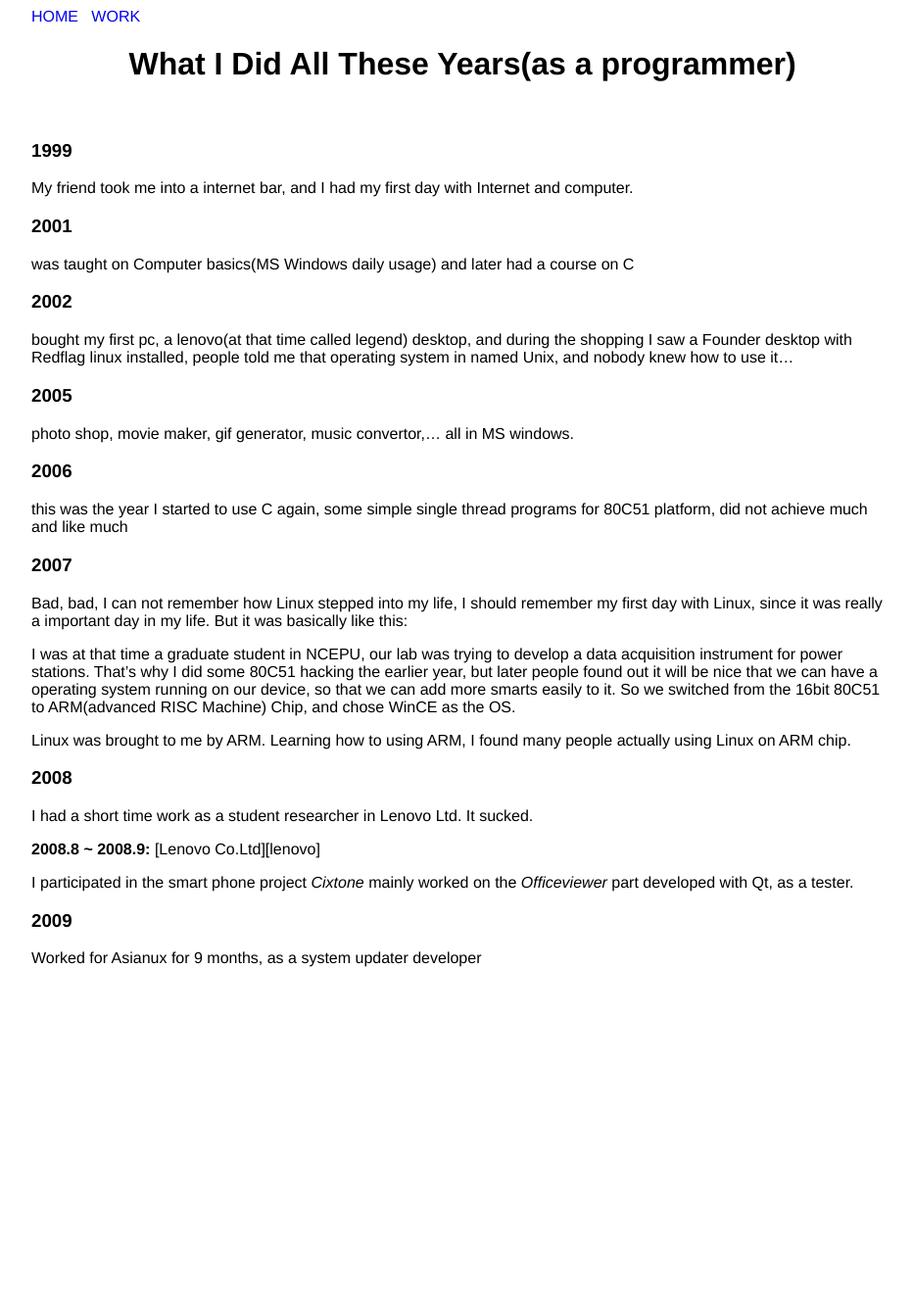
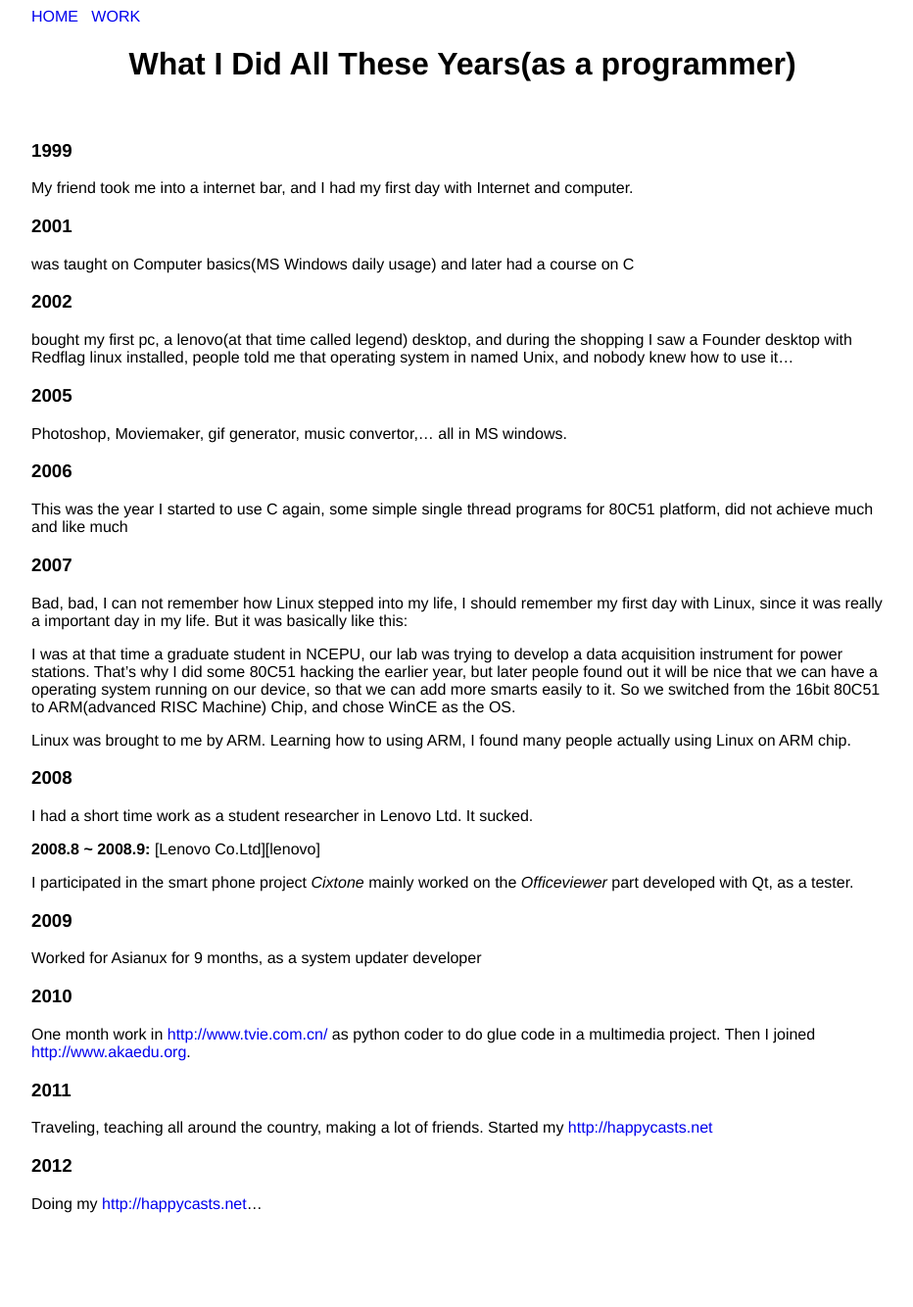
Before and after one commit to happypeter/happypeter.github.com, a Jekyll site: the page built from work/time.markdown, in a window 1280 px wide. Shown: the whole page at 98% size, without its empty margins (168-1100 px from the left). Built offline with Jekyll 4.4.1, drawn with Linux system fonts in a browser that asks for light colours; Markdown is read by kramdown in place of the engine named in the settings; comment, search, counter and statistics services are not loaded; before the commit the page ends 1083 px from its top, so only the background shows below that.

Commit message:
update my timeline

```diff
--- a/work/index.markdown
+++ b/work/index.markdown
@@ -15,6 +15,10 @@ _[Linux Guide for Chinese Beginners][lgcb]_
 
 [Happycasts.Net][hc]
 
+### Timeline
+
+[What I Did All These Years](http://happypeter.github.com/work/time.html)
+
 [github-peter]:http://github.com/happypeter
 [lgcb]:http://happypeter.github.com/LGCB/
 [hc]:http://www.happycasts.net
--- a/work/time.markdown
+++ b/work/time.markdown
@@ -21,11 +21,11 @@ me that operating system in named Unix, and nobody knew how to use it...
 
 ### 2005
 
-photo shop, movie maker, gif generator, music convertor,... all in MS windows.
+Photoshop, Moviemaker, gif generator, music convertor,... all in MS windows.
 
 ### 2006
 
-this was the year I started to use C again, some simple single thread programs
+This was the year I started to use C again, some simple single thread programs
 for 80C51 platform, did not achieve much and like much
 
 ### 2007
@@ -56,3 +56,17 @@ _Officeviewer_ part developed with Qt, as a tester.
 ### 2009
 
 Worked for Asianux for 9 months, as a system updater developer
+
+### 2010
+
+One month work in <http://www.tvie.com.cn/> as python coder to do glue code in
+a multimedia project. Then I joined <http://www.akaedu.org>.
+
+### 2011
+
+Traveling, teaching all around the country, making a lot of friends. Started
+my <http://happycasts.net>
+
+### 2012
+
+Doing my <http://happycasts.net>...
```
